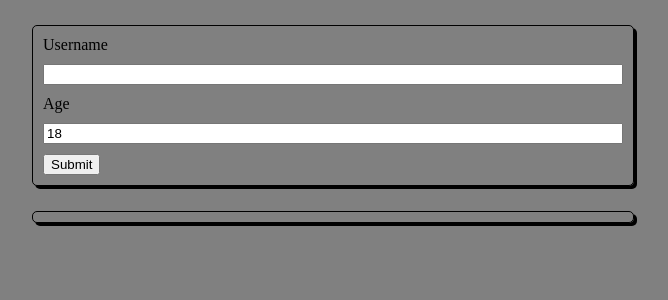
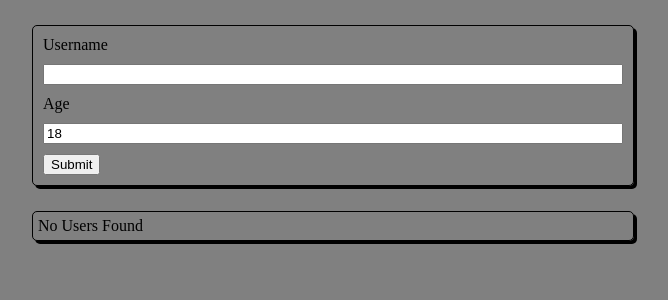
Before and after one commit to SKYWVRD/react-user-tracker, a React (Create React App) app: page / in a window 1280 px wide. Shown: the top 300 px of the page, without its empty margins (307-975 px from the left). Built offline with nearby package versions, Linux system fonts and the light colour scheme.

Commit message:
Add "No Users Found" message if userList is empty to Users component

```diff
--- a/src/components/users/Users.js
+++ b/src/components/users/Users.js
@@ -7,14 +7,14 @@ const Users = (props) => {
   return (
     <Card>
       <ul className={styles["Users"]}>
-        {props.userList.map((user) => (
+        {props.userList.length > 0 ? props.userList.map((user) => (
           <User
             className={styles[""]}
             key={user.id}
             userName={user.username}
             userAge={user.age}
           ></User>
-        ))}
+        )) : "No Users Found"}
       </ul>
     </Card>
   );
```
